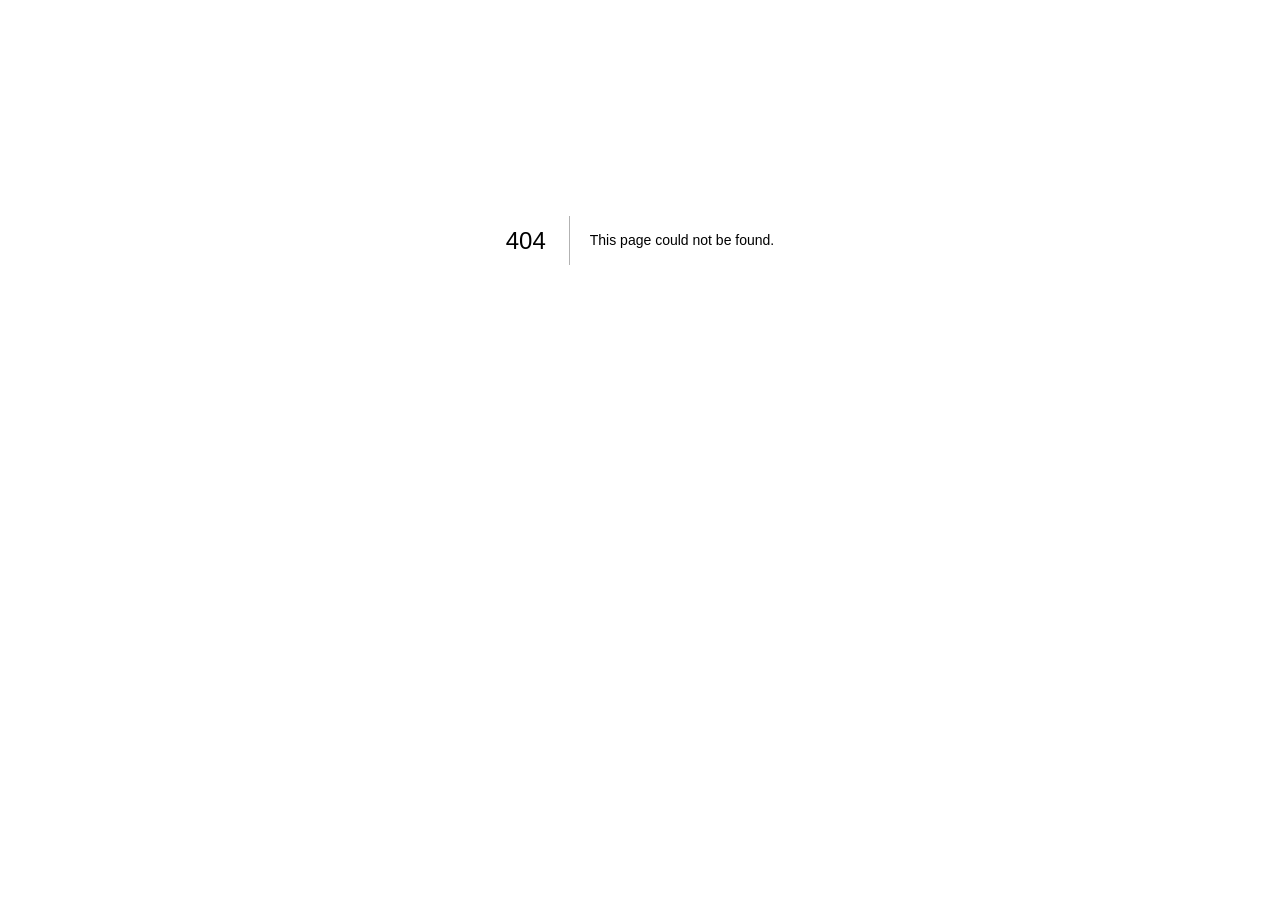
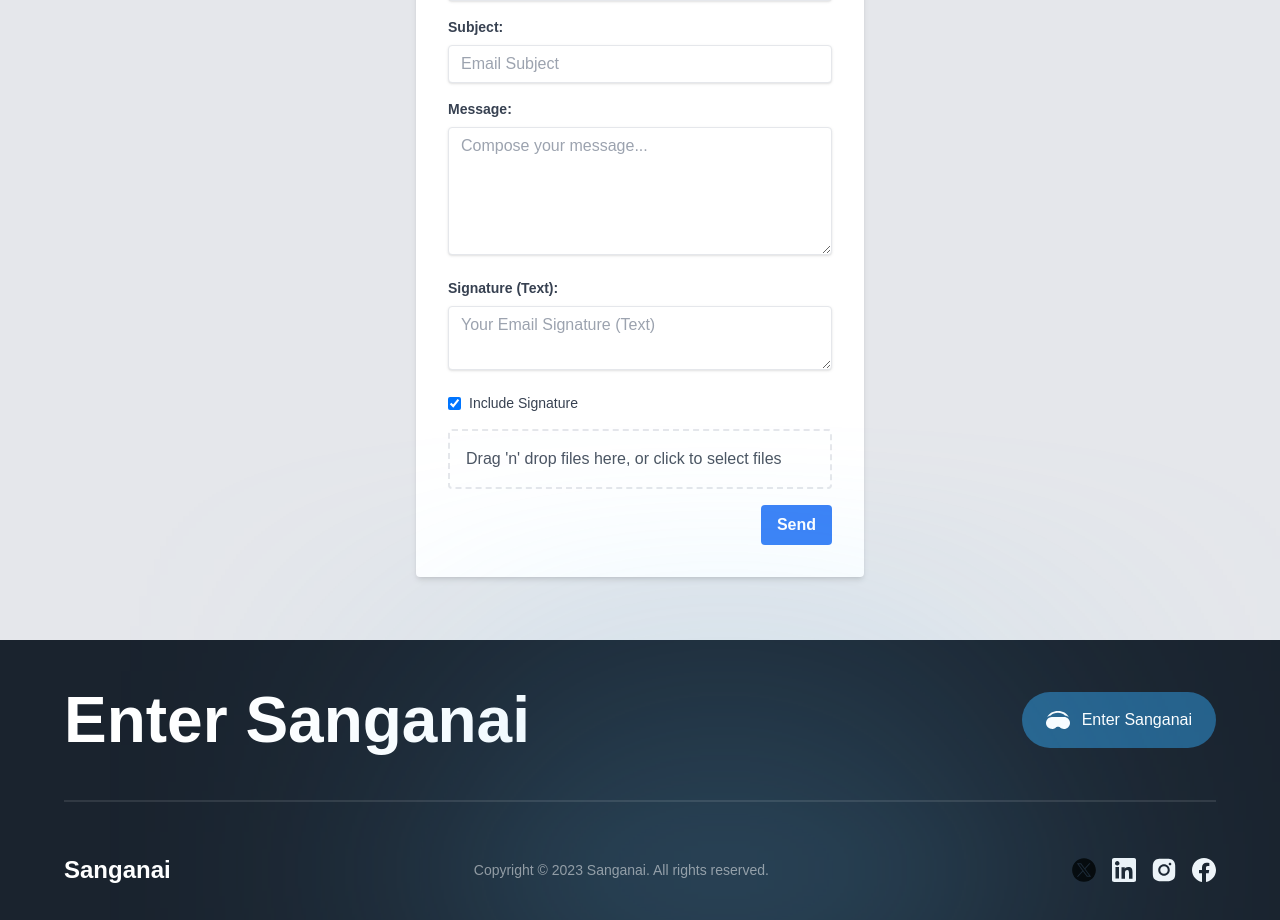
Before and after one commit to tinotendanyashanu/Sanganai, a Next.js app: page /emails in a window 1280 px wide. Before the commit this address had no page. Shown: the part 160-1080 px from the top of the page. Before the commit the page ends 800 px from the top, so only its background shows below. Built offline with nearby package versions, Linux system fonts and the light colour scheme; a web font is replaced by a local one.

Commit message:
commited email

```diff
--- a/components/Footer.jsx
+++ b/components/Footer.jsx
@@ -48,12 +48,18 @@ const Footer = () => {
 
             <div className="flex gap-4">
               {socials.map((social) => (
-                <img
+                <a
                   key={social.name}
-                  src={social.url}
-                  alt={social.name}
-                  className="w-[24px] h-[24px] object-contain cursor-pointer"
-                />
+                  href={social.url}
+                  target="_blank"
+                  rel="noopener noreferrer"
+                >
+                  <img
+                    src={social.icon}
+                    alt={social.name}
+                    className="w-[24px] h-[24px] object-contain cursor-pointer"
+                  />
+                </a>
               ))}
             </div>
           </div>
--- /dev/null
+++ b/components/send.jsx
@@ -0,0 +1,171 @@
+import React, { useState } from "react";
+import { useDropzone } from "react-dropzone";
+import emailjs from "emailjs-com";
+
+export default function EmailSend() {
+  const [to, setTo] = useState("");
+  const [subject, setSubject] = useState("");
+  const [message, setMessage] = useState("");
+  const [signature, setSignature] = useState("");
+  const [includeSignature, setIncludeSignature] = useState(true);
+  const [signatureImages, setSignatureImages] = useState([]);
+  const [files, setFiles] = useState([]);
+
+  const {
+    getRootProps: getSignatureRootProps,
+    getInputProps: getSignatureInputProps,
+  } = useDropzone({
+    accept: "image/*",
+    onDrop: (acceptedFiles) => {
+      setSignatureImages(
+        acceptedFiles.map((file) =>
+          Object.assign(file, {
+            preview: URL.createObjectURL(file),
+          })
+        )
+      );
+    },
+  });
+
+  const { getRootProps, getInputProps } = useDropzone({
+    accept: "image/*",
+    onDrop: (acceptedFiles) => {
+      setFiles(
+        acceptedFiles.map((file) =>
+          Object.assign(file, {
+            preview: URL.createObjectURL(file),
+          })
+        )
+      );
+    },
+  });
+
+  const sendEmail = async (e) => {
+    e.preventDefault();
+
+    let finalSignature = signature;
+
+    if (includeSignature) {
+      // Add text signature
+      finalSignature +=
+        "\n\n" + signatureImages.map((image) => image.preview).join("\n");
+
+      // Add image attachments
+      setFiles([...files, ...signatureImages]);
+    }
+
+    const templateParams = {
+      to: to,
+      subject: subject,
+      message: finalSignature,
+      attachments: files.map((file) => file.preview),
+    };
+
+    try {
+      await emailjs.send(
+        "YOUR_SERVICE_ID",
+        "YOUR_TEMPLATE_ID",
+        templateParams,
+        "YOUR_USER_ID"
+      );
+    } catch (error) {
+      console.error("Failed to send email", error);
+    }
+  };
+
+  return (
+    <div className="flex flex-col items-center justify-center h-screen bg-gray-200">
+      <div className="w-full max-w-md bg-white shadow-md rounded p-8">
+        <label className="block text-gray-700 text-sm font-semibold mb-2">
+          To:
+        </label>
+        <input
+          className="shadow appearance-none border rounded w-full py-2 px-3 text-gray-700 mb-4 leading-tight focus:outline-none focus:shadow-outline"
+          type="email"
+          placeholder="Recipient Email"
+          required
+          value={to}
+          onChange={(e) => setTo(e.target.value)}
+        />
+
+        <label className="block text-gray-700 text-sm font-semibold mb-2">
+          Subject:
+        </label>
+        <input
+          className="shadow appearance-none border rounded w-full py-2 px-3 text-gray-700 mb-4 leading-tight focus:outline-none focus:shadow-outline"
+          type="text"
+          placeholder="Email Subject"
+          required
+          value={subject}
+          onChange={(e) => setSubject(e.target.value)}
+        />
+
+        <label className="block text-gray-700 text-sm font-semibold mb-2">
+          Message:
+        </label>
+        <textarea
+          className="shadow appearance-none border rounded w-full py-2 px-3 text-gray-700 mb-4 leading-tight focus:outline-none focus:shadow-outline h-32"
+          placeholder="Compose your message..."
+          required
+          value={message}
+          onChange={(e) => setMessage(e.target.value)}
+        />
+
+        <label className="block text-gray-700 text-sm font-semibold mb-2">
+          Signature (Text):
+        </label>
+        <textarea
+          className="shadow appearance-none border rounded w-full py-2 px-3 text-gray-700 mb-4 leading-tight focus:outline-none focus:shadow-outline h-16"
+          placeholder="Your Email Signature (Text)"
+          value={signature}
+          onChange={(e) => setSignature(e.target.value)}
+        />
+
+        {/* Preview for Image-based Signature */}
+        {signatureImages.length > 0 && (
+          <div className="mb-4">
+            <strong>Image Signature Preview:</strong>
+            {signatureImages.map((image, index) => (
+              <img
+                key={index}
+                src={image.preview}
+                alt={`Signature ${index + 1}`}
+                className="max-w-xs mt-2"
+              />
+            ))}
+          </div>
+        )}
+
+        <div className="flex items-center mb-4">
+          <input
+            type="checkbox"
+            className="mr-2"
+            checked={includeSignature}
+            onChange={() => setIncludeSignature(!includeSignature)}
+          />
+          <label className="text-gray-700 text-sm">Include Signature</label>
+        </div>
+
+        <div
+          {...getRootProps()}
+          className="mb-4 p-4 border-dashed border-2 rounded"
+        >
+          <input {...getInputProps()} />
+          <p className="text-gray-600">
+            Drag 'n' drop files here, or click to select files
+          </p>
+        </div>
+
+        <div className="flex items-center justify-end">
+          <button
+            className="bg-blue-500 hover:bg-blue-700 text-white font-bold py-2 px-4 rounded focus:outline-none focus:shadow-outline"
+            type="button"
+            onClick={sendEmail}
+          >
+            Send
+          </button>
+        </div>
+      </div>
+    </div>
+  );
+}
--- a/constants/index.js
+++ b/constants/index.js
@@ -94,18 +94,22 @@ export const insights = [
 export const socials = [
   {
     name: "twitter",
-    url: "/twitter.svg",
+    url: "https://twitter.com/",
+    icon: "/twitter.svg",
   },
   {
     name: "linkedin",
-    url: "/linkedin.svg",
+    url: "https://www.linkedin.com/in/",
+    icon: "/linkedin.svg",
   },
   {
     name: "instagram",
-    url: "/instagram.svg",
+    url: "https://www.instagram.com/",
+    icon: "/instagram.svg",
   },
   {
     name: "facebook",
-    url: "/facebook.svg",
+    url: "https://www.facebook.com/sanganaionline",
+    icon: "/facebook.svg",
   },
 ];
--- a/package.json
+++ b/package.json
@@ -10,11 +10,13 @@
     "export": "npm run build && next export -o _static"
   },
   "dependencies": {
+    "emailjs-com": "^3.2.0",
     "eslint-config-next": "13.0.3",
     "framer-motion": "^7.6.7",
     "next": "13.0.3",
     "react": "18.2.0",
-    "react-dom": "18.2.0"
+    "react-dom": "18.2.0",
+    "react-dropzone": "^14.2.3"
   },
   "devDependencies": {
     "autoprefixer": "^10.4.13",
--- /dev/null
+++ b/pages/emails.js
@@ -0,0 +1,11 @@
+import React from "react";
+import EmailSend from "../components/send";
+function emails() {
+  return (
+    <div>
+      <EmailSend />
+    </div>
+  );
+}
+
+export default emails;
```
Also changed, not shown: public/twitter.svg, 1 other file (tests, documents, lock files or other folders).
